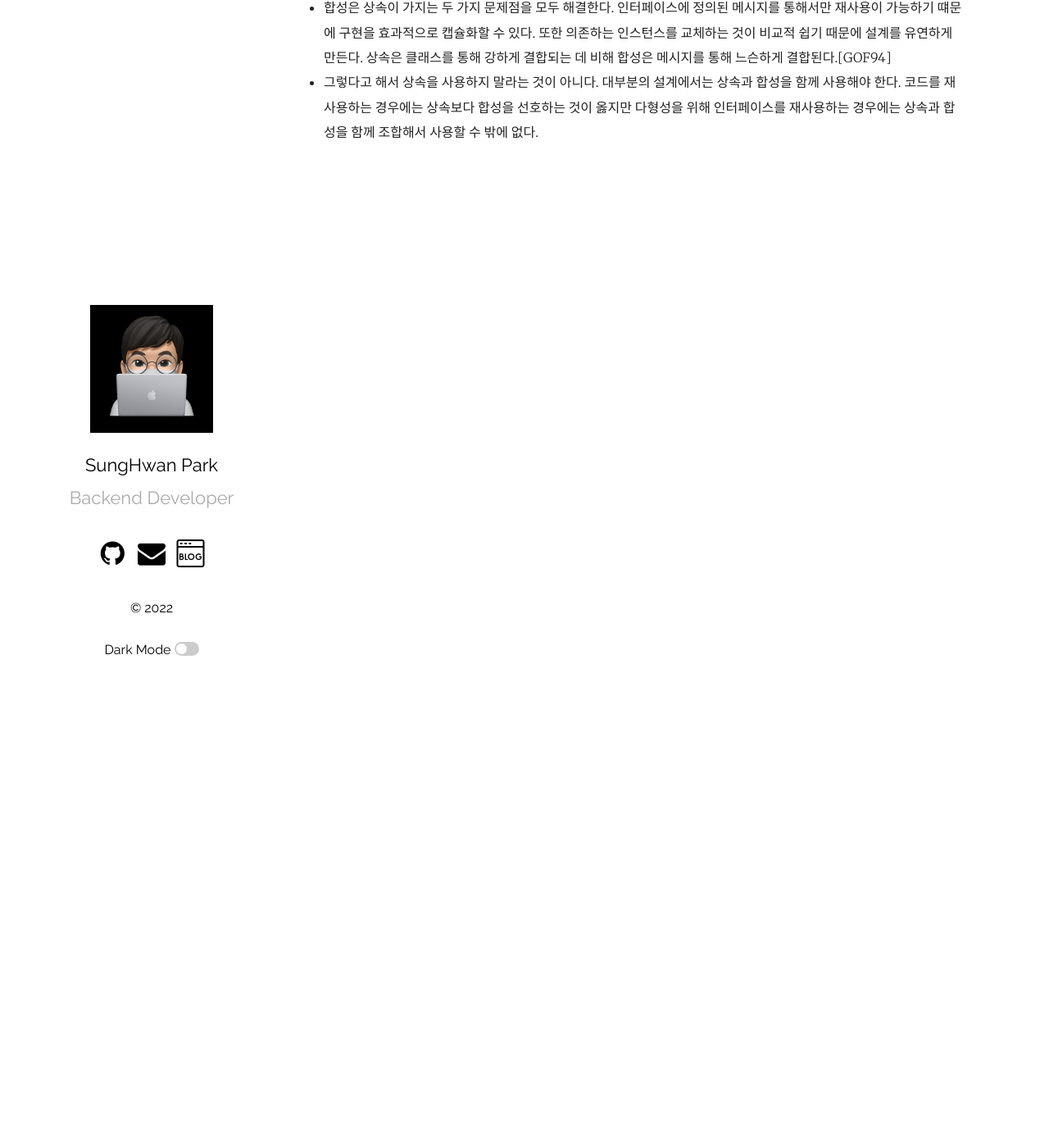
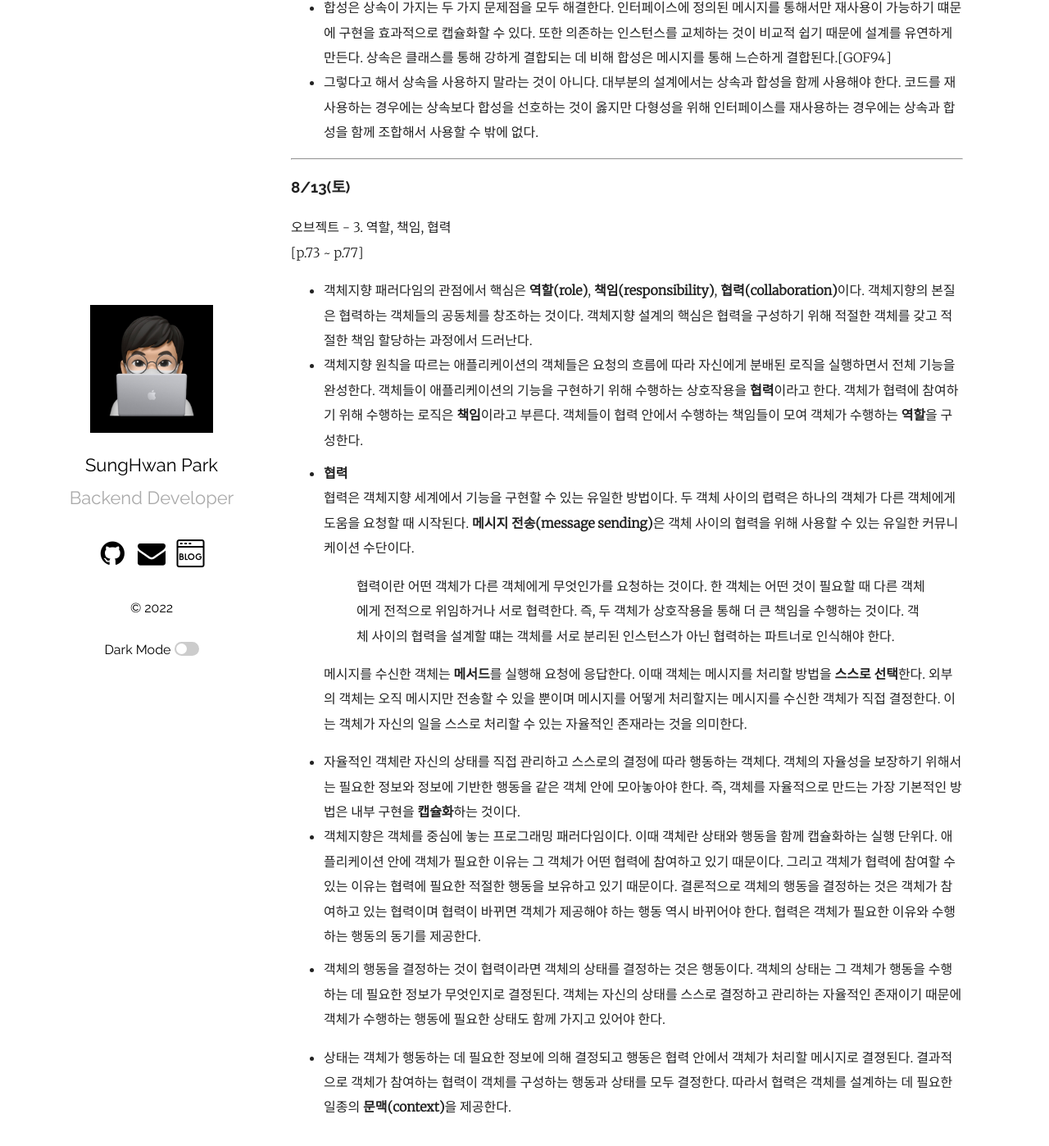
Before and after one commit to mrpark219/TIL, a Jekyll site: the page built from _posts/2022-08-01-8월TIL.markdown, in a window 1280 px wide and 1400 px high, scrolled down 11711 px. Shown: the whole window at 82% size. Built offline with Jekyll 4.4.1, drawn with Linux system fonts in a browser that asks for light colours; comment, search, counter and statistics services are not loaded.

Commit message:
feat: 2022-08-13 TIL 추가

```diff
--- a/_posts/2022-08-01-8월TIL.markdown
+++ b/_posts/2022-08-01-8월TIL.markdown
@@ -280,3 +280,25 @@ categories: 202208 TIL
 -   인터페이스에 정의된 메시지를 통해서만 코드를 재사용하는 방법을 **합성**이라고 한다. 상속은 부모 클래스의 코드와 자식 클래스의 코드를 컴파일 시점에 하나의 단위로 강하게 결합하는 데 비해 합성은 인터페이스를 통해 약하게 결합된다.
 -   합성은 상속이 가지는 두 가지 문제점을 모두 해결한다. 인터페이스에 정의된 메시지를 통해서만 재사용이 가능하기 떄문에 구현을 효과적으로 캡슐화할 수 있다. 또한 의존하는 인스턴스를 교체하는 것이 비교적 쉽기 때문에 설계를 유연하게 만든다. 상속은 클래스를 통해 강하게 결합되는 데 비해 합성은 메시지를 통해 느슨하게 결합된다.[GOF94]
 -   그렇다고 해서 상속을 사용하지 말라는 것이 아니다. 대부분의 설계에서는 상속과 합성을 함께 사용해야 한다. 코드를 재사용하는 경우에는 상속보다 합성을 선호하는 것이 옳지만 다형성을 위해 인터페이스를 재사용하는 경우에는 상속과 합성을 함께 조합해서 사용할 수 밖에 없다.
+
+---
+
+### 8/13(토)
+
+오브젝트 - 3. 역할, 책임, 협력
+[p.73 ~ p.77]
+
+-   객체지향 패러다임의 관점에서 핵심은 **역할(role)**, **책임(responsibility)**, **협력(collaboration)**이다. 객체지향의 본질은 협력하는 객체들의 공동체를 창조하는 것이다. 객체지향 설계의 핵심은 협력을 구성하기 위해 적절한 객체를 갖고 적절한 책임 할당하는 과정에서 드러난다.
+-   객체지향 원칙을 따르는 애플리케이션의 객체들은 요청의 흐름에 따라 자신에게 분배된 로직을 실행하면서 전체 기능을 완성한다. 객체들이 애플리케이션의 기능을 구현하기 위해 수행하는 상호작용을 **협력**이라고 한다. 객체가 협력에 참여하기 위해 수행하는 로직은 **책임**이라고 부른다. 객체들이 협력 안에서 수행하는 책임들이 모여 객체가 수행하는 **역할**을 구성한다.
+-   **협력**
+    협력은 객체지향 세계에서 기능을 구현할 수 있는 유일한 방법이다. 두 객체 사이의 렵력은 하나의 객체가 다른 객체에게 도움을 요청할 때 시작된다. **메시지 전송(message sending)**은 객체 사이의 협력을 위해 사용할 수 있는 유일한 커뮤니케이션 수단이다.
+
+    > 협력이란 어떤 객체가 다른 객체에게 무엇인가를 요청하는 것이다. 한 객체는 어떤 것이 필요할 때 다른 객체에게 전적으로 위임하거나 서로 협력한다. 즉, 두 객체가 상호작용을 통해 더 큰 책임을 수행하는 것이다. 객체 사이의 협력을 설계할 떄는 객체를 서로 분리된 인스턴스가 아닌 협력하는 파트너로 인식해야 한다.
+
+    메시지를 수신한 객체는 **메서드**를 실행해 요청에 응답한다. 이때 객체는 메시지를 처리할 방법을 **스스로 선택**한다. 외부의 객체는 오직 메시지만 전송할 수 있을 뿐이며 메시지를 어떻게 처리할지는 메시지를 수신한 객체가 직접 결정한다. 이는 객체가 자신의 일을 스스로 처리할 수 있는 자율적인 존재라는 것을 의미한다.
+
+-   자율적인 객체란 자신의 상태를 직접 관리하고 스스로의 결정에 따라 행동하는 객체다. 객체의 자율성을 보장하기 위해서는 필요한 정보와 정보에 기반한 행동을 같은 객체 안에 모아놓아야 한다. 즉, 객체를 자율적으로 만드는 가장 기본적인 방법은 내부 구현을 **캡슐화**하는 것이다.
+-   객체지향은 객체를 중심에 놓는 프로그래밍 패러다임이다. 이때 객체란 상태와 행동을 함께 캡슐화하는 실행 단위다. 애플리케이션 안에 객체가 필요한 이유는 그 객체가 어떤 협력에 참여하고 있기 때문이다. 그리고 객체가 협력에 참여할 수 있는 이유는 협력에 필요한 적절한 행동을 보유하고 있기 때문이다. 결론적으로 객체의 행동을 결정하는 것은 객체가 참여하고 있는 협력이며 협력이 바뀌면 객체가 제공해야 하는 행동 역시 바뀌어야 한다. 협력은 객체가 필요한 이유와 수행하는 행동의 동기를 제공한다.
+-   객체의 행동을 결정하는 것이 협력이라면 객체의 상태를 결정하는 것은 행동이다. 객체의 상태는 그 객체가 행동을 수행하는 데 필요한 정보가 무엇인지로 결정된다. 객체는 자신의 상태를 스스로 결정하고 관리하는 자율적인 존재이기 때문에 객체가 수행하는 행동에 필요한 상태도 함께 가지고 있어야 한다.
+
+-   상태는 객체가 행동하는 데 필요한 정보에 의해 결정되고 행동은 협력 안에서 객체가 처리할 메시지로 결졍된다. 결과적으로 객체가 참여하는 협력이 객체를 구성하는 행동과 상태를 모두 결정한다. 따라서 협력은 객체를 설계하는 데 필요한 일종의 **문맥(context)**을 제공한다.
```
